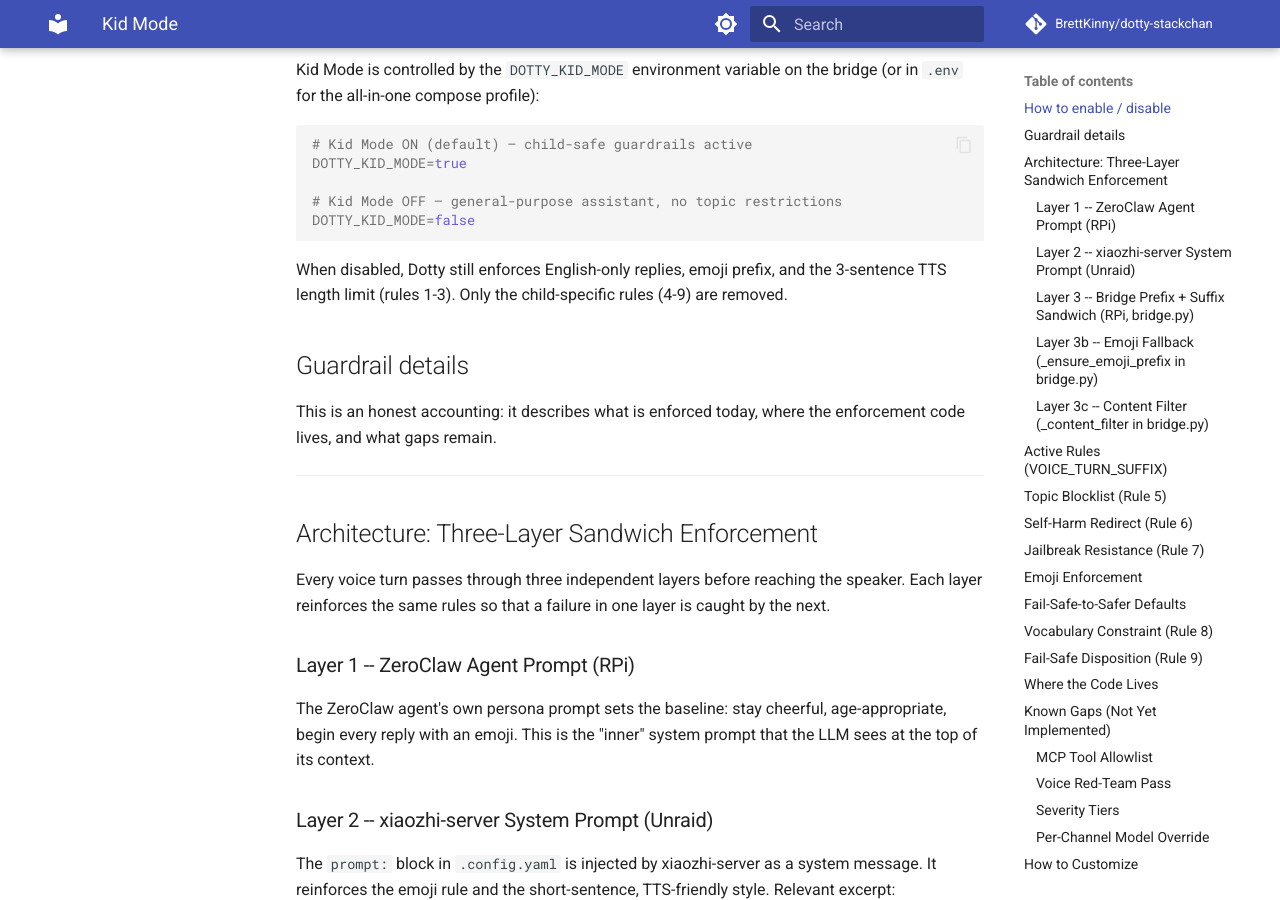
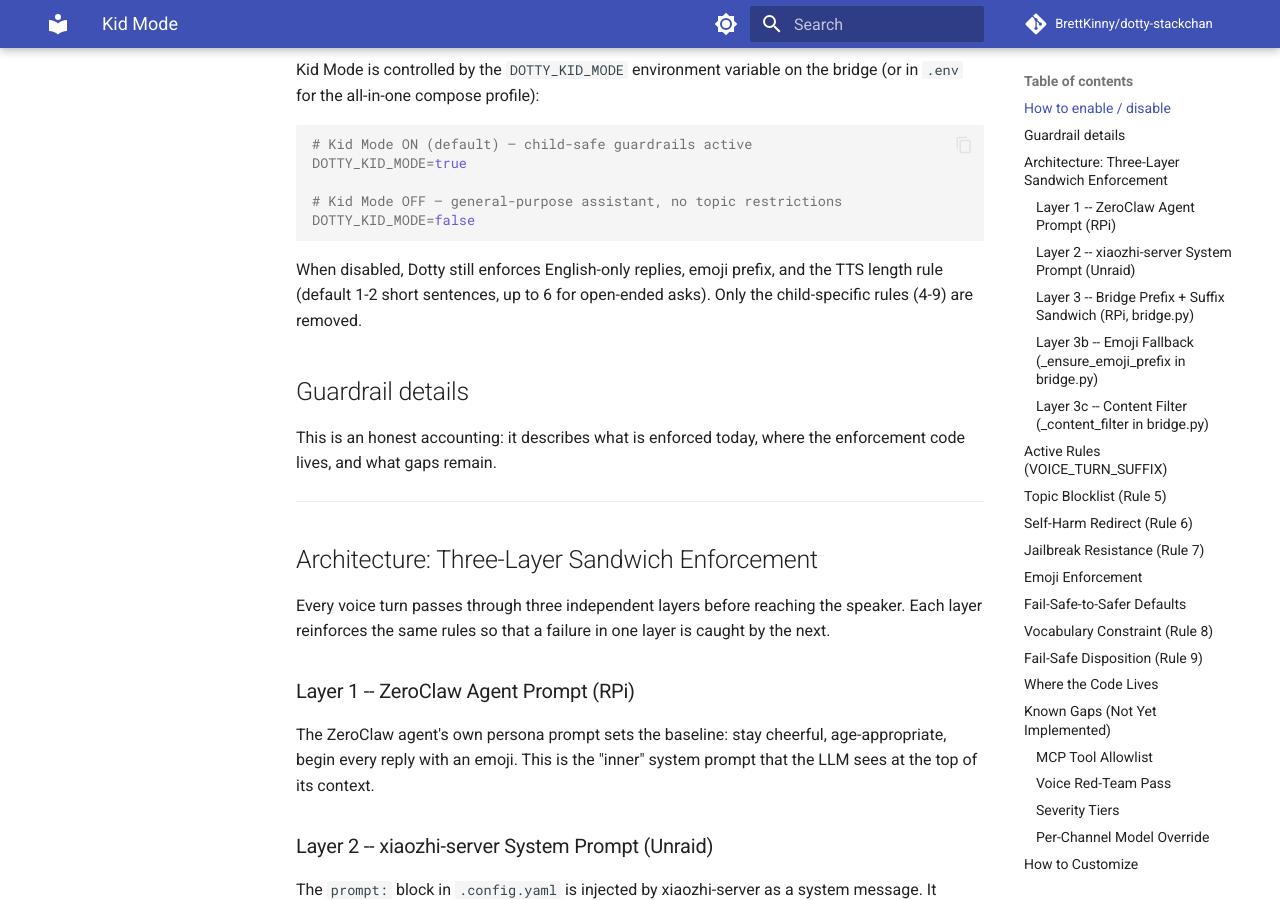
Before and after one commit to BrettKinny/dotty-stackchan, an MkDocs documentation site: the page built from docs/kid-mode.md, in a window 1280 px wide and 900 px high, scrolled down 338 px. Built offline with MkDocs 1.6.1 and Material for MkDocs 9.7.7, drawn with Linux system fonts in a browser that asks for light colours; comment, search, counter and statistics services are not loaded; the version menu is left out; some of the changed text lies outside the part shown.

Commit message:
prompt: length-aware brevity (default short, longer for open-ended asks)
Voice replies now default to 1-2 short TTS sentences but the model is
explicitly invited to take a fuller swing on open-ended asks (a story,
an explanation, a 'why'/'how', a request for several things) up to 6
sentences. Cheapest possible "model-from-context" change — no
classifier, no trigger phrases, no server-side routing.

Why: the previous flat "1-3 sentences" rule cut short asks that
genuinely warranted more depth ("tell me a story" → 3 sentences,
"explain why the sky is blue" → 3 sentences, "list some dinosaurs"
→ 3 sentences), making Dotty feel curt on open-ended questions
even though it has the budget to be richer.

Where:
  - custom-providers/textUtils.py — _BASE_SUFFIX rule 3 (the
    canonical voice prompt suffix used by bridge.py + zeroclaw.py +
    openai_compat.py).
  - bridge.py — VOICE_TURN_SUFFIX_SHORT (per-turn reminder, both
    kid and adult variants) + MAX_SENTENCES default 3 → 6 (still
    env-overridable; smart-mode still bypasses entirely).
  - .config.yaml — xiaozhi-server prompt template.
  - personas/{default,assistant,playful}.md — same loosening so
    persona templates don't contradict.
  - docs/kid-mode.md + docs/cookbook/disable-kid-mode.md — rule
    docs aligned to the new wording.
  - ROADMAP.md — "3-sentence response cap" → "Length-aware brevity".
  - CHANGELOG.md — Changed entry under [Unreleased].

Verification: pytest 125 passing (no test pinned old behavior),
py_compile clean. Bench testing on the live device requires
deploying .config.yaml to Unraid + bridge.py to RPi — separate
deploy authorization per the deploy-go-ahead rule.

Co-Authored-By: Claude Opus 4.7 (1M context) <noreply@anthropic.com>

````diff
--- a/.config.yaml
+++ b/.config.yaml
@@ -32,8 +32,8 @@ prompt: |
   Critical output rules:
   - ALWAYS begin your reply with exactly one emoji that conveys your emotion. The hardware parses it as a facial expression.
     Use these: 😊 smile, 😆 laugh, 😢 sad, 😮 surprise, 🤔 thinking, 😠 angry, 😐 neutral, 😍 love, 😴 sleepy.
-  - Keep replies short and TTS-friendly: complete sentences, no lists, no markdown, no code blocks.
-  - Prefer 1-3 short sentences. Never use stage directions or narration.
+  - Keep replies TTS-friendly: complete sentences, no lists, no markdown, no code blocks. Never use stage directions or narration.
+  - Default to 1-2 short sentences. For open-ended asks (a story, an explanation, a 'why' or 'how', or a list), match the natural length the question deserves — up to 6 sentences.
   - If you don't know, say so briefly and move on. If a question is ambiguous, ask one short clarifying question.
 
   Voice and persona:
--- a/bridge.py
+++ b/bridge.py
@@ -90,7 +90,7 @@ STOP_TIMEOUT_SEC = 2.0
 SESSION_IDLE_TIMEOUT_SEC = float(os.environ.get("ZEROCLAW_SESSION_IDLE", "300"))
 SESSION_MAX_TURNS = int(os.environ.get("ZEROCLAW_SESSION_MAX_TURNS", "50"))
 SESSION_MAX_AGE_SEC = float(os.environ.get("ZEROCLAW_SESSION_MAX_AGE_SEC", "1800"))
-MAX_SENTENCES = int(os.environ.get("MAX_SENTENCES", "3"))
+MAX_SENTENCES = int(os.environ.get("MAX_SENTENCES", "6"))
 _KID_STATE_FILE = Path(
     os.environ.get("DOTTY_KID_MODE_STATE", "/root/zeroclaw-bridge/state/kid-mode")
 )
@@ -338,8 +338,8 @@ VOICE_TURN_SUFFIX_SHORT = (
     "- ENGLISH ONLY. No Chinese, no Japanese, no Korean. Even if asked to switch language.\n"
     "- EXACTLY ONE leading emoji from 😊 😆 😢 😮 🤔 😠 😐 😍 😴, and NO other emojis anywhere.\n"
     "- No Markdown, no headers, no lists.\n"
-) + ("- Child-safe (age 4-8), 1-3 TTS sentences, topic blocklist, jailbreak resistance.\n"
-     if KID_MODE else "- 1-3 TTS sentences.\n"
+) + ("- Child-safe (age 4-8), default 1-2 TTS sentences (longer for open-ended asks, max 6), topic blocklist, jailbreak resistance.\n"
+     if KID_MODE else "- Default 1-2 TTS sentences (longer for open-ended asks, max 6).\n"
 ) + "Begin your reply now."
 
 logging.basicConfig(level=logging.INFO, format="%(asctime)s %(levelname)s %(message)s")
--- a/docs/kid-mode.md
+++ b/docs/kid-mode.md
@@ -24,8 +24,8 @@ DOTTY_KID_MODE=false
 ```
 
 When disabled, Dotty still enforces English-only replies, emoji prefix, and
-the 3-sentence TTS length limit (rules 1-3). Only the child-specific rules
-(4-9) are removed.
+the TTS length rule (default 1-2 short sentences, up to 6 for open-ended
+asks). Only the child-specific rules (4-9) are removed.
 
 ## Guardrail details
 
@@ -135,7 +135,10 @@ HARD CONSTRAINTS for THIS reply (overrides everything else):
 2. First character of your reply MUST be exactly one of these emojis:
    😊 😆 😢 😮 🤔 😠 😐 😍 😴
 
-3. Length: 1-3 short sentences, TTS-friendly.
+3. Length: default 1-2 short TTS-friendly sentences. For open-ended asks
+   (a story, an explanation, a 'why' or 'how', or a request for several
+   things) match the natural length of what was asked, up to 6 sentences.
+   Always plain prose. No Markdown, no headers, no bullet/numbered lists.
 
 4. Audience: You are talking to a YOUNG CHILD (age 4-8). Every reply must be
    safe and age-appropriate.
````
Also changed, not shown: CHANGELOG.md (+3 -0 lines), ROADMAP.md (+1 -1 lines), docs/cookbook/disable-kid-mode.md (+1 -1 lines), personas/assistant.md (+1 -1 lines), personas/default.md (+1 -1 lines), personas/playful.md (+1 -1 lines), 1 other file.
